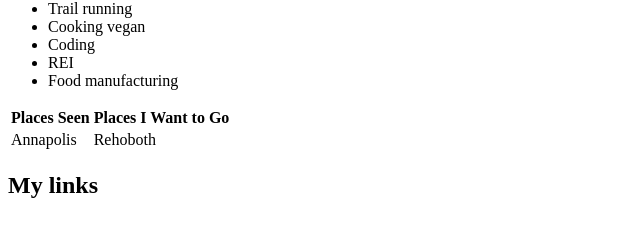
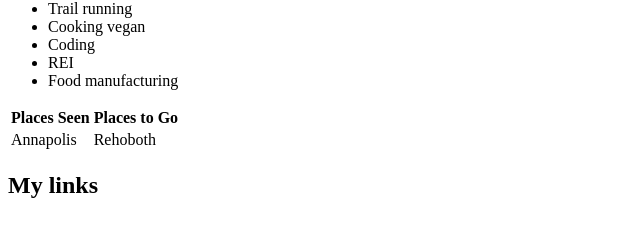
Before and after one commit to carolinewood504/carolinewood504.github.io, a plain HTML site: page index.html in a window 1280 px wide. Shown: the part 251-485 px from the top of the page, 0-640 px from the left. Drawn offline with Linux system fonts and the light colour scheme.

Commit message:
Eliminate Table Wording
eliminate “I want” from table header

```diff
--- a/index.html
+++ b/index.html
@@ -24,7 +24,7 @@
 <table>
 <tr>
 		<th>Places Seen</th>
-		<th>Places I Want to Go</th>
+		<th>Places to Go</th>
 	</tr>
 <tr>
 		<td>Annapolis</td>
```
